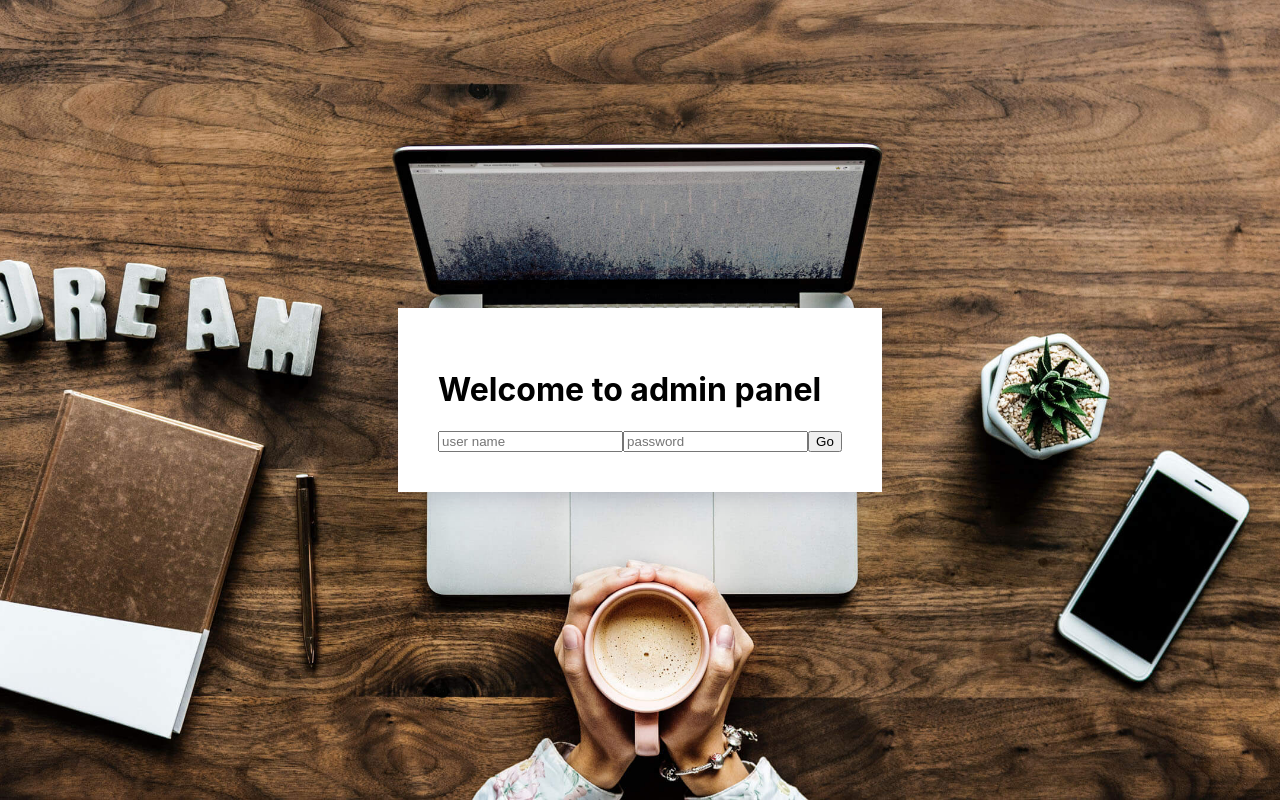
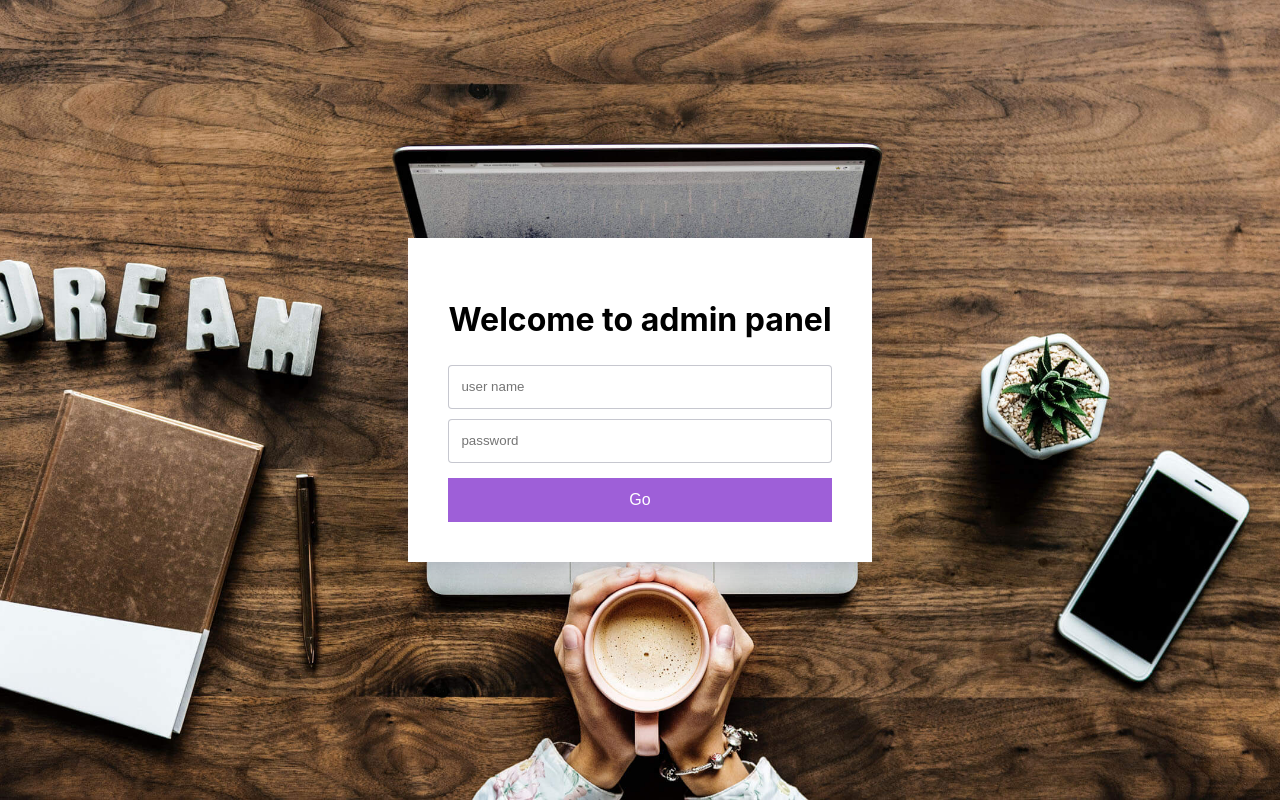
Before and after one commit to Supnovik/intelpos_admin, a React (Create React App) app: page / in a window 1280 px wide. Built offline with nearby package versions, Linux system fonts and the light colour scheme.

Commit message:
add verification for admin

```diff
--- a/package.json
+++ b/package.json
@@ -6,6 +6,7 @@
     "@testing-library/jest-dom": "^5.16.1",
     "@testing-library/react": "^12.1.2",
     "@testing-library/user-event": "^13.5.0",
+    "js-md5": "^0.7.3",
     "node-sass": "^7.0.0",
     "react": "^17.0.2",
     "react-cookie": "^4.1.1",
--- a/src/Api/Api.js
+++ b/src/Api/Api.js
@@ -11,7 +11,7 @@ export function getContent(currentTable, setData) {
     .catch((error) => console.log("error", error));
 }
 
-export function postContent(obj) {
+export async function postContent(obj) {
   var myHeaders = new Headers();
   myHeaders.append("Content-Type", "application/json");
   console.log(obj);
@@ -26,7 +26,12 @@ export function postContent(obj) {
 
   fetch(url, requestOptions)
     .then((response) => response.json())
-    .then((respons) => console.log(respons))
+    .then((res) => setReturn(res))
     .catch((error) => console.log("error", error));
-  return true;
+
+  function setReturn(res) {
+    console.log(res);
+    if (res.status === "200") return true;
+    else return false;
+  }
 }
--- a/src/View/Sections/Modal/Modal.js
+++ b/src/View/Sections/Modal/Modal.js
@@ -1,24 +1,36 @@
 import React from "react";
 import { postContent } from "../../../Api/Api";
 import "./Modal.scss";
-
+import md5 from "js-md5";
 export default function Modal({ setIsLogin }) {
-  function checkForExistence() {
-    var userName = document.querySelector(".Modal-user");
-    if (
-      postContent({
-        type: "isAdmin",
-        content: {},
-      })
-    ) {
+  function checkForExistence(e) {
+    e.preventDefault();
+    var val;
+    var userName = document.querySelector(".Modal-user").value;
+    var userPassword = document.querySelector(".Modal-password").value;
+    userPassword = md5(userPassword + "sol");
+    var responce = postContent({
+      type: "isAdmin",
+      content: { nickname: userName, password: userPassword },
+    })
+      .then((value) => (val = value))
+      .then((value) => console.log(value));
+    console.log(val);
+    if (responce === true) {
+      setIsLogin(true);
     }
   }
   return (
     <div className="Modal">
       <div className="Modal-wrapper">
-        <div className="content">
+        <div className="Modal-content">
           <h1>Welcome to admin panel</h1>
-          <div>
+          <form
+            onSubmit={(e) => {
+              checkForExistence(e);
+            }}
+            className="Modal-form"
+          >
             <input
               className="Modal-user"
               name="user"
@@ -30,10 +42,8 @@ export default function Modal({ setIsLogin }) {
               name="password"
               placeholder="password"
             ></input>
-            <button onClick={() => setIsLogin(true)} type="submit">
-              Go
-            </button>
-          </div>
+            <button type="submit">Go</button>
+          </form>
         </div>
       </div>
     </div>
--- a/src/View/Sections/Modal/Modal.scss
+++ b/src/View/Sections/Modal/Modal.scss
@@ -12,9 +12,9 @@
     margin: 40px;
     box-sizing: border-box;
     box-shadow: 0 0 25px rgba(31, 32, 65, 0.25);
-    .content {
+    .Modal-content {
       padding: 40px 40px;
-      form {
+      .Modal-form {
         display: flex;
         flex-direction: column;
         input {
--- a/src/View/Sections/Table/Row.js
+++ b/src/View/Sections/Table/Row.js
@@ -39,15 +39,14 @@ function Row({ pattern, element }) {
   }
 
   function saveChanges() {
-    if (
-      postContent({
-        type: "edit",
-        content: {
-          table: currentTable,
-          obj: currentData,
-        },
-      })
-    ) {
+    var responce = postContent({
+      type: "edit",
+      content: {
+        table: currentTable,
+        obj: currentData,
+      },
+    });
+    if (responce) {
       alert("Successfully update");
       updateState();
     } else alert("Something went wrong");
```
Also changed, not shown: 1 other file (tests, documents, lock files or other folders).
